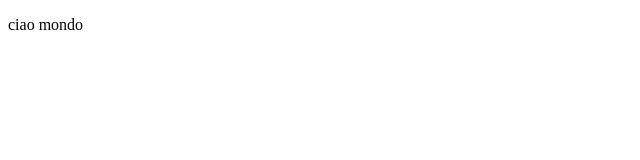
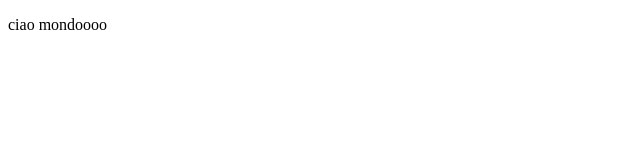
Before and after one commit to nehabht/prova, a plain HTML site: page index.html in a window 1280 px wide. Shown: the full height of the page, 0-640 px from the left. Drawn offline with Linux system fonts and the light colour scheme.

Commit message:
correzione

```diff
--- a/index.html
+++ b/index.html
@@ -7,7 +7,7 @@
 </head>
 <body>
 
-    <p>ciao mondo</p>
+    <p>ciao mondoooo</p>
 
 </body>
 </html>
```
